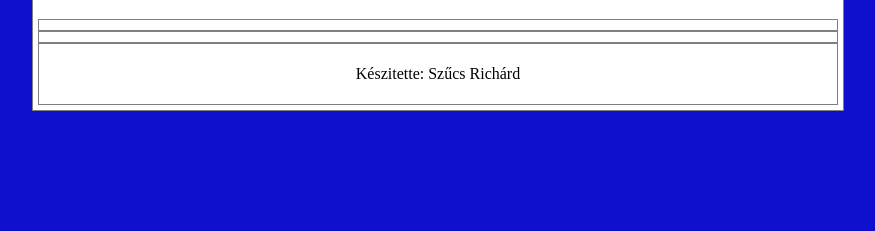
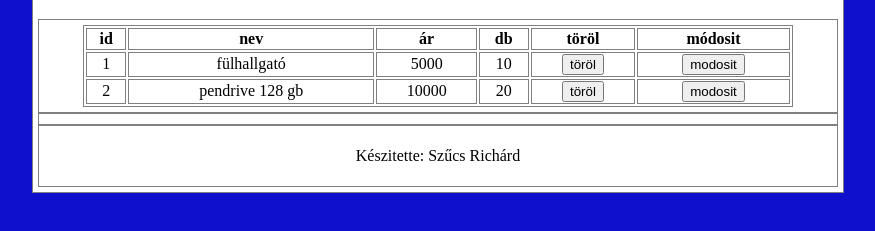
Before and after one commit to Ricsi0901/webaruhazTermekAdatai, a plain HTML site: page public_html/index.html in a window 1280 px wide. Shown: the part 75-306 px from the top of the page, without its empty margins (202-1077 px from the left). Drawn offline with nearby package versions, Linux system fonts and the light colour scheme.

Commit message:
4.feladat

```diff
--- a/public_html/index.html
+++ b/public_html/index.html
@@ -11,6 +11,7 @@ and open the template in the editor.
         <meta name="viewport" content="width=device-width, initial-scale=1.0">
         <link href="stilus.css" rel="stylesheet" type="text/css"/>
     <script src="https://ajax.googleapis.com/ajax/libs/jquery/3.5.1/jquery.min.js"></script>
+    <script src="javascript.js" type="text/javascript"></script>
     </head>
     <body>
         <main>
@@ -18,7 +19,19 @@ and open the template in the editor.
                 <h1>webáruház</h1>
             </header>
             <section>
+                <table>
+                    <tr>
+                        <th>id</th>
+                        <th>nev</th>
+                        <th>ár</th>
+                        <th>db</th>
+                        <th>töröl</th>
+                        <th>módosit</th>
 
+                    </tr>
+
+
+                </table>
 
 
             </section>
--- a/public_html/javascript.js
+++ b/public_html/javascript.js
@@ -1,4 +1,21 @@
+var termekek='[{"id": "1", "nev": "fülhallgató","ár": "5000","db": "10"},{"id": "2","nev": "pendrive 128 gb","ár": "10000","db": "20"}]';
+var adatObjektum=JSON.parse(termekek);
 $(function(){
-    var adatObjektum=JSON.parse(termekek);
+    kiir();
+
 });
 var termekek='[{"id": "1", "nev": "fülhallgató","ár": "5000","db": "10"},{"id": "2","nev": "pendrive 128 gb","ár": "10000","db": "20"}]';
+function kiir(){
+    var i =1;
+    for (var index in adatObjektum) {
+        $("table ").append("<tr>");
+        console.log(adatObjektum[index]);
+        for (var item in adatObjektum[index]) {
+            $("table tr").eq(i).append("<td>"+adatObjektum[index][item]+"</td>");
+
+        }
+        $("table tr").eq(i).append('<td><input type="button" id="torol" name="torol" value="töröl"></td>');
+            $("table tr").eq(i).append('<td><input type="button" id="modosit" name="modosit" value="modosit"></td>');
+        i++;
+    }
+}
--- a/public_html/stilus.css
+++ b/public_html/stilus.css
@@ -14,3 +14,11 @@ main,footer,article,section{
 header,footer{
     text-align: center;
 }
+table,th,td{
+    border: 1px solid gray;
+    text-align: center;
+}
+table{
+    width: 90%;
+    margin: auto;
+}
```
Also changed, not shown: nbproject/private/private.xml (+6 -1 lines).
